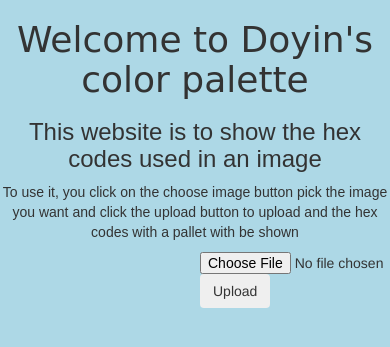
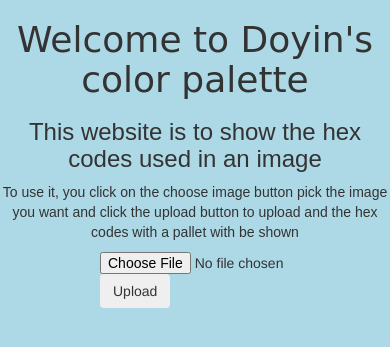
Before and after one commit to hardebite/color-palette, a Flask app: page / in a window 390 px wide; the page is wider, and only the part inside the window is pictured. Shown: the top 347 px of that part. Run offline with Flask 2, Linux system fonts and the light colour scheme; some libraries are stand-ins or nearby versions.

Commit message:
add additional responsiveness

```diff
--- a/static/styles.css
+++ b/static/styles.css
@@ -30,7 +30,7 @@
 }
 .file{
 position:relative;
-left:200px;
+left:100px;
 }
 @media screen and (min-width:900px){
 .file{
```
